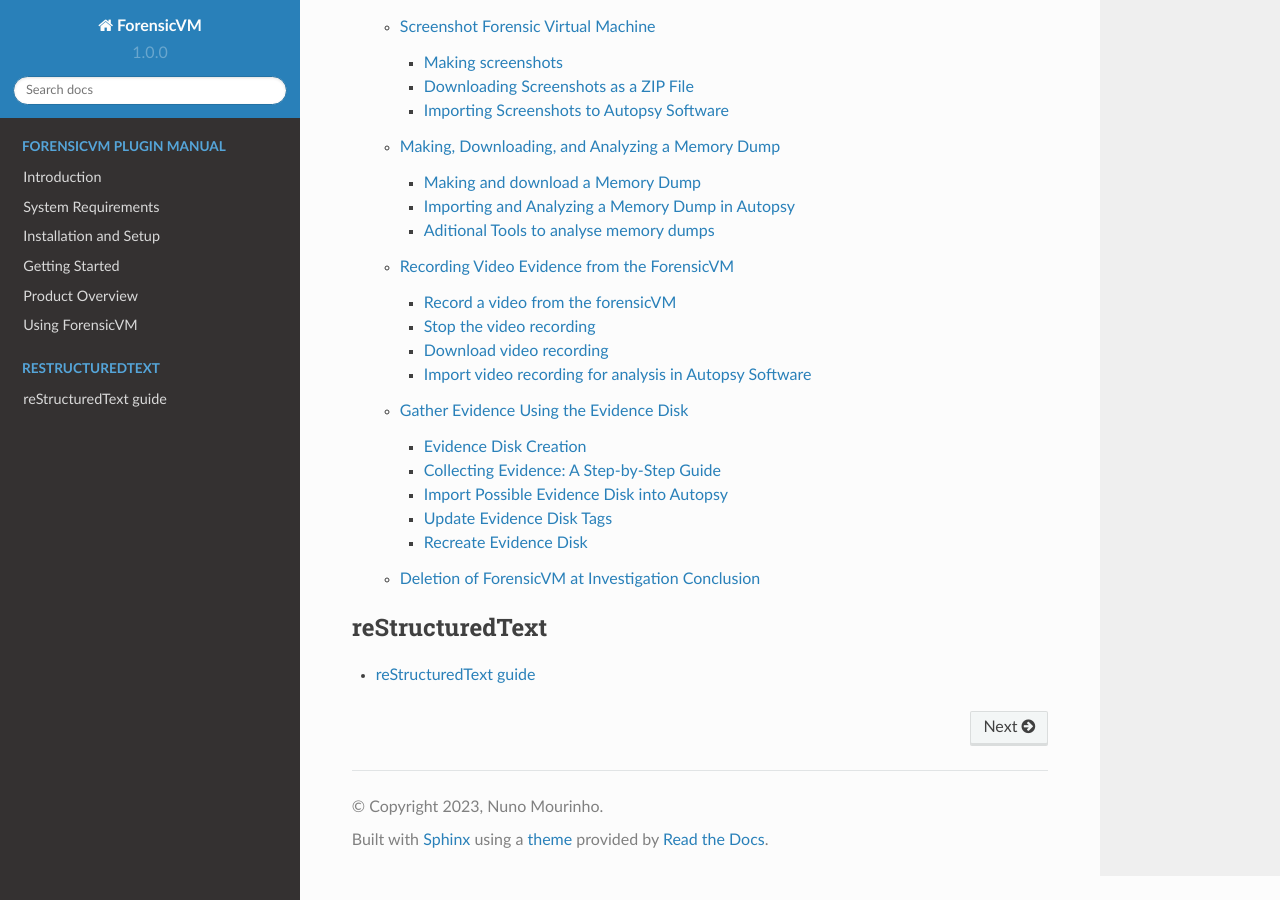
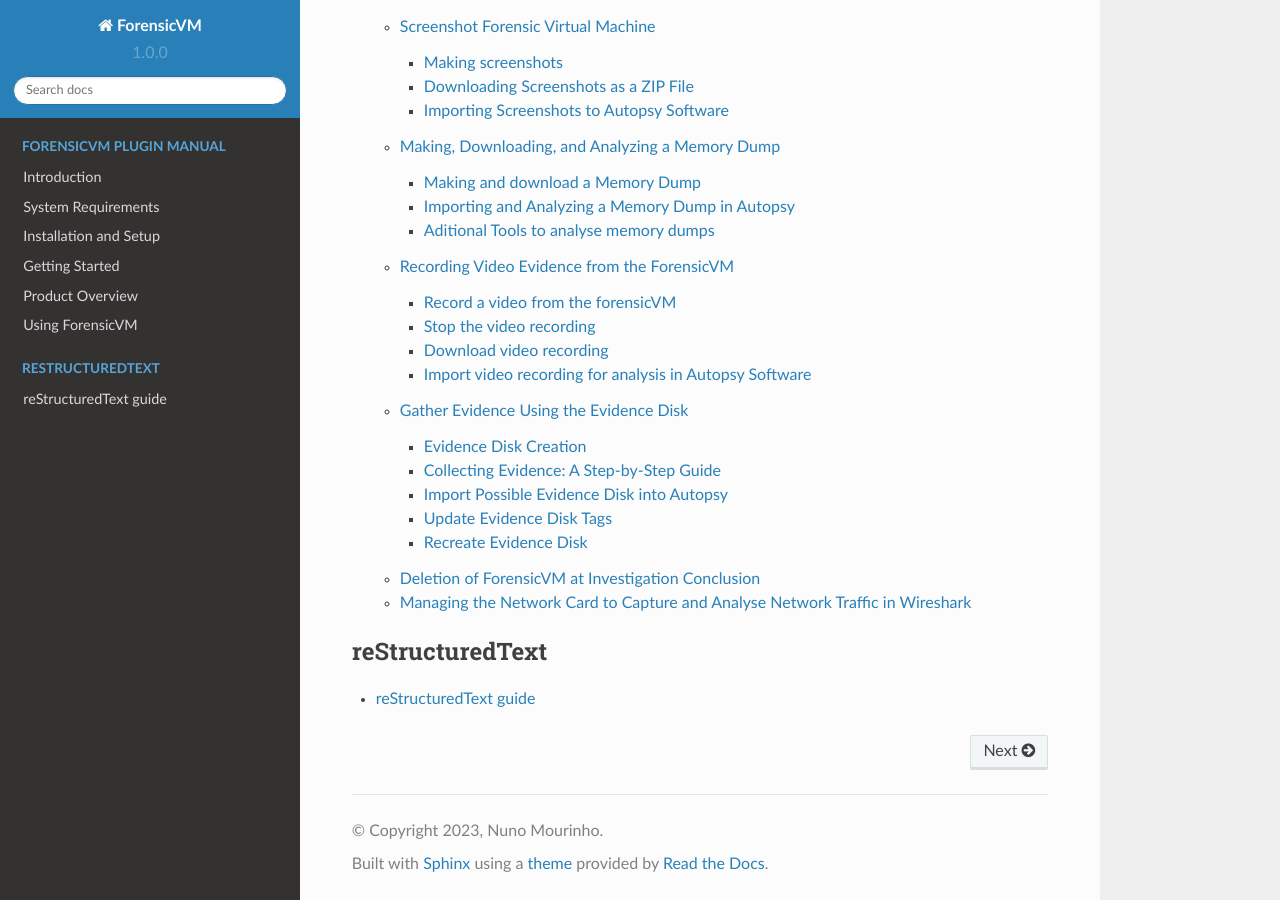
Before and after one commit to nunomourinho/forensicVmAutopsyUserManual, a Sphinx documentation site: the page built from docs/index.rst, in a window 1280 px wide and 900 px high, scrolled down 4186 px. Built offline with Sphinx 7.4.7 and the Read the Docs theme 2.0.0, drawn with Linux system fonts in a browser that asks for light colours; pages that are not in the unit, such as notebooks, are missing from menus.

Commit message:
Update using_forensicvm.rst

```diff
--- a/docs/user/using_forensicvm.rst
+++ b/docs/user/using_forensicvm.rst
@@ -37,4 +37,4 @@
 
    Deletion of ForensicVM at Investigation Conclusion <delete_vm>
 
-   Managing the Network Card to Capture and Analyse Network Traffic in Wireshark <network>.
+   Managing the Network Card to Capture and Analyse Network Traffic in Wireshark <network>
```
